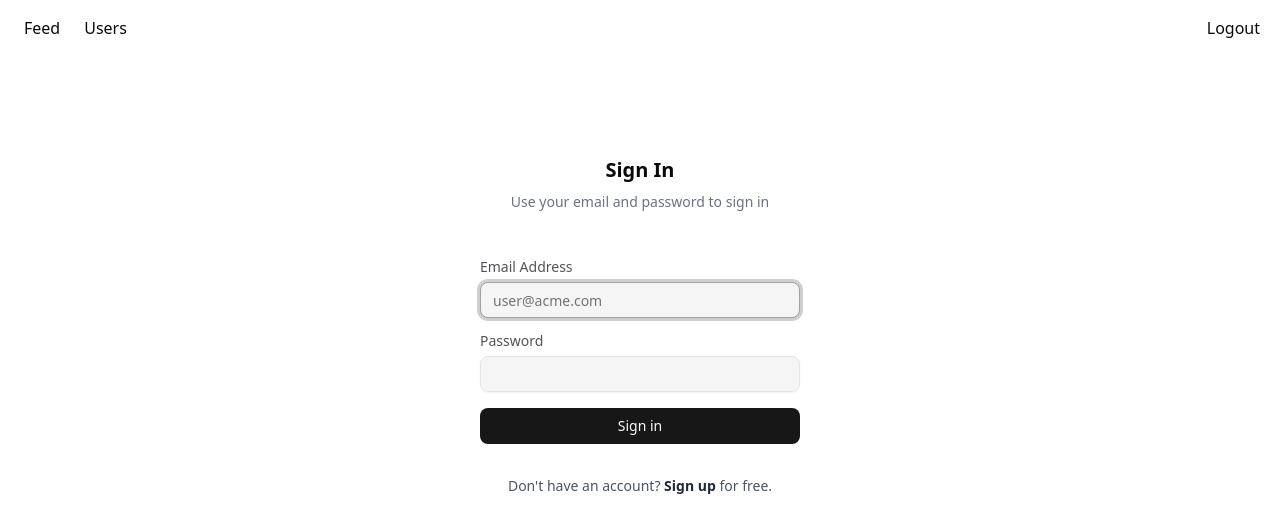
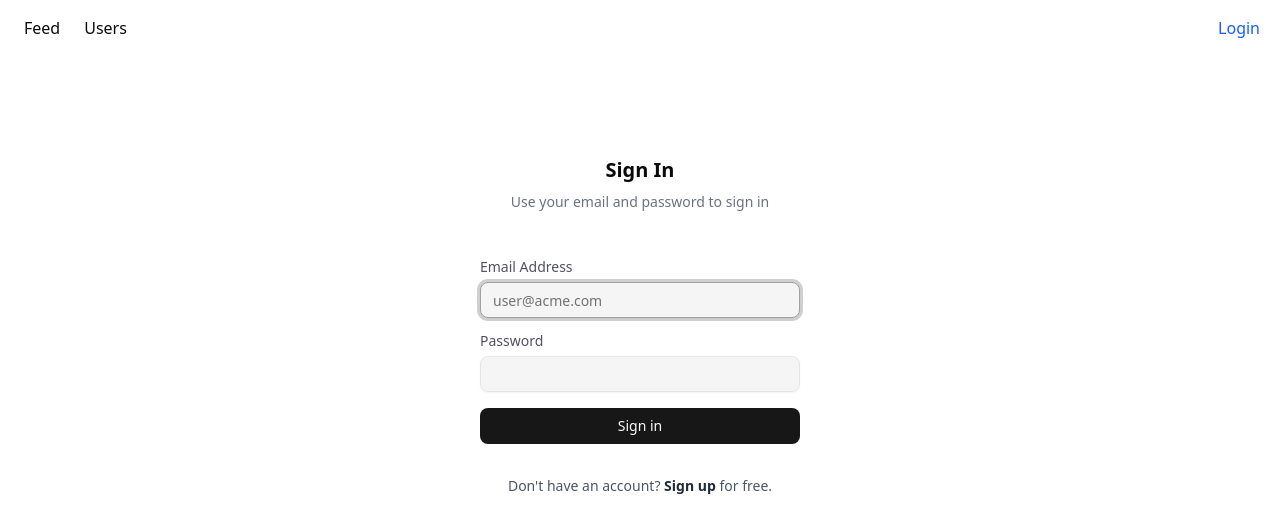
Before and after one commit to thiagotguimaraes/finera-nextjs, a Next.js app: page /login in a window 1280 px wide. Shown: the top 532 px of the page. Built offline with nearby package versions, Linux system fonts and the light colour scheme.

Commit message:
fixing everything to enable deploy on Github Pages

```diff
--- a/src/app/layout.tsx
+++ b/src/app/layout.tsx
@@ -15,19 +15,19 @@ export default function RootLayout({
 }: Readonly<{
 	children: React.ReactNode
 }>) {
-	console.log('process.env.BASE_PATH', process.env.BASE_PATH)
+	// console.log('process.env.BASE_PATH', process.env.BASE_PATH)
 
 	return (
+		<StoreProvider>
 			<html lang='en' suppressHydrationWarning>
 				{/* <SessionProvider basePath={`${process.env.BASE_PATH}/api/auth`}> */}
 				<NavHeader />
 				<body className='flex flex-col min-h-screen'>
-				<StoreProvider>
 					<Toaster position='top-right' />
 					{children}
-				</StoreProvider>
 				</body>
 				{/* </SessionProvider> */}
 			</html>
+		</StoreProvider>
 	)
 }
--- a/src/app/login/page.tsx
+++ b/src/app/login/page.tsx
@@ -8,8 +8,10 @@ import { toast } from '@/components/toast'
 import { AuthForm } from '@/components/auth-form'
 import { SubmitButton } from '@/components/submit-button'
 
-import { login, type LoginActionState } from '../(auth)/actions'
+// import { login, type LoginActionState } from '../auth/actions'
 import { useSession } from 'next-auth/react'
+import { useAppDispatch, useAppSelector } from '@/lib/store/hooks'
+import { login, LoginState, selectLoginStatus } from '@/lib/store/auth-slice'
 
 export default function Page() {
 	const router = useRouter()
@@ -18,33 +20,35 @@ export default function Page() {
 	const [email, setEmail] = useState('')
 	const [isSuccessful, setIsSuccessful] = useState(false)
 
-	const [state, formAction] = useActionState<LoginActionState, FormData>(login, {
-		status: 'idle',
-	})
+	// const [state, formAction] = useActionState<LoginActionState, FormData>(login, {
+	// 	status: 'idle',
+	// })
+
+	const status: LoginState['status'] = useAppSelector(selectLoginStatus)
+	const dispatch = useAppDispatch()
 
 	useEffect(() => {
-		console.log(state)
-
-		if (state.status === 'failed') {
+		if (status === 'failed') {
 			toast({
 				type: 'error',
 				description: 'Invalid credentials!',
 			})
-		} else if (state.status === 'invalid_data') {
+		} else if (status === 'invalid_data') {
 			toast({
 				type: 'error',
 				description: 'Failed validating your submission!',
 			})
-		} else if (state.status === 'success') {
+		} else if (status === 'success') {
 			setIsSuccessful(true)
 			// session.update()
 			router.push('/')
 		}
-	}, [state.status])
+	}, [status, router])
 
 	const handleSubmit = (formData: FormData) => {
 		setEmail(formData.get('email') as string)
-		formAction(formData)
+		// formAction(formData)
+		dispatch(login())
 	}
 
 	return (
--- /dev/null
+++ b/src/app/page.tsx
@@ -0,0 +1,7 @@
+import Posts from '@/components/posts'
+import { getPosts } from '@/lib/posts'
+
+export default async function PostsPage() {
+	const posts = await getPosts()
+	return <Posts posts={posts} />
+}
--- a/src/app/register/page.tsx
+++ b/src/app/register/page.tsx
@@ -7,7 +7,7 @@ import { useActionState, useEffect, useState } from 'react'
 import { AuthForm } from '@/components/auth-form'
 import { SubmitButton } from '@/components/submit-button'
 
-import { register, type RegisterActionState } from '../(auth)/actions'
+// import { register, type RegisterActionState } from '../auth/actions'
 import { toast } from '@/components/toast'
 import { useSession } from 'next-auth/react'
 
@@ -18,7 +18,11 @@ export default function Page() {
 	const [email, setEmail] = useState('')
 	const [isSuccessful, setIsSuccessful] = useState(false)
 
-	const [state, formAction] = useActionState<RegisterActionState, FormData>(register, {
+	// const [state, formAction] = useActionState<RegisterActionState, FormData>(register, {
+	// 	status: 'idle',
+	// })
+
+	const [state, setLoginState] = useState<RegisterActionState>({
 		status: 'idle',
 	})
 
@@ -46,7 +50,10 @@ export default function Page() {
 
 	const handleSubmit = (formData: FormData) => {
 		setEmail(formData.get('email') as string)
-		formAction(formData)
+		// formAction(formData)
+		setLoginState({
+			status: 'success',
+		})
 	}
 
 	return (
--- a/src/components/nav-header.tsx
+++ b/src/components/nav-header.tsx
@@ -6,12 +6,16 @@ import SignoutButton from './signout-button'
 import { Sheet, SheetContent, SheetTrigger } from './ui/sheet'
 import { useState } from 'react'
 import { useSession } from 'next-auth/react'
+import { useAppSelector } from '@/lib/store/hooks'
+import { LoginState, selectLoginStatus } from '@/lib/store/auth-slice'
 
 export default function NavHeader() {
 	const [open, setOpen] = useState(false)
 	// const session = useSession()
 	// const status = session?.status
-	const authenticated = true //status === 'authenticated'
+	const status: LoginState['status'] = useAppSelector(selectLoginStatus)
+
+	const authenticated = status === 'success' //status === 'authenticated'
 
 	const handleClose = () => {
 		setOpen(false)
--- a/src/components/post-comment-create.tsx
+++ b/src/components/post-comment-create.tsx
@@ -7,7 +7,8 @@ import { Post } from '@/lib/posts'
 import { useState } from 'react'
 import { CommentEditor } from './post-comment-input'
 import { api, useAddCommentMutation } from '@/lib/services/comments'
-import { useAppDispatch } from '@/lib/store/hooks'
+import { useAppDispatch, useAppSelector } from '@/lib/store/hooks'
+import { LoginState, selectLoginStatus } from '@/lib/store/auth-slice'
 
 const CreateComment = ({ post }: { post: Post }) => {
 	// const session = useSession()
@@ -18,8 +19,9 @@ const CreateComment = ({ post }: { post: Post }) => {
 	const router = useRouter()
 	const [canComment, setCanComment] = useState<boolean>(false)
 	const [isEditing, setIsEditing] = useState<boolean>(false)
+	const status: LoginState['status'] = useAppSelector(selectLoginStatus)
 
-	const authenticated = true // status === 'authenticated'
+	const authenticated = status === 'success' // status === 'authenticated'
 
 	const dispatch = useAppDispatch()
 	const [addComment, { isLoading: isAdding }] = useAddCommentMutation()
--- a/src/components/post-comment.tsx
+++ b/src/components/post-comment.tsx
@@ -7,14 +7,17 @@ import { CommentEditor } from './post-comment-input'
 import { useState } from 'react'
 import { useSession } from 'next-auth/react'
 import { api, useAddCommentMutation, useUpdateCommentMutation } from '@/lib/services/comments'
-import { useAppDispatch } from '@/lib/store/hooks'
+import { useAppDispatch, useAppSelector } from '@/lib/store/hooks'
+import { LoginState, selectLoginStatus } from '@/lib/store/auth-slice'
 
 const Comment = ({ comment, post }: { comment: CommentType; post?: Post }) => {
 	// const session = useSession()
 	// const status = session?.status
 	// const data = session?.data
 	// const user = data?.user
-	const authenticated = true //status === 'authenticated'
+	const status: LoginState['status'] = useAppSelector(selectLoginStatus)
+
+	const authenticated = status === 'success' //status === 'authenticated'
 
 	const [isEditing, setIsEditing] = useState<boolean>(false)
 
--- /dev/null
+++ b/src/lib/store/auth-slice.tsx
@@ -0,0 +1,30 @@
+import { createSlice } from '@reduxjs/toolkit'
+import { RootState } from './store'
+
+export interface LoginState {
+	status: 'success' | 'failed' | 'invalid_data' | undefined
+}
+
+const initialState: LoginState = {
+	status: undefined,
+}
+
+export const authSlice = createSlice({
+	name: 'auth',
+	initialState,
+	reducers: {
+		login: (state) => {
+			state.status = 'success'
+		},
+		logout: (state) => {
+			state.status = undefined
+		},
+	},
+})
+
+export const { login, logout } = authSlice.actions
+
+// Other code such as selectors can use the imported `RootState` type
+export const selectLoginStatus = (state: RootState) => state.auth.status
+
+export default authSlice.reducer
--- a/src/lib/store/store.ts
+++ b/src/lib/store/store.ts
@@ -1,12 +1,14 @@
 import { configureStore } from '@reduxjs/toolkit'
 import { api } from '../services/comments'
 import { usersApi } from '../services/users'
+import { authSlice } from './auth-slice'
 
 export const makeStore = () => {
 	return configureStore({
 		reducer: {
 			[api.reducerPath]: api.reducer,
 			[usersApi.reducerPath]: usersApi.reducer,
+			auth: authSlice.reducer,
 		},
 		// adding the api middleware enables caching, invalidation, polling and other features of `rtk-query`
 		middleware: (getDefaultMiddleware) => getDefaultMiddleware().concat(api.middleware).concat(usersApi.middleware),
```
Also changed, not shown: src/app/auth/actions.ts (renamed from src/app/(auth)/actions.ts). Lines whose indentation alone changed are shown as unchanged.
